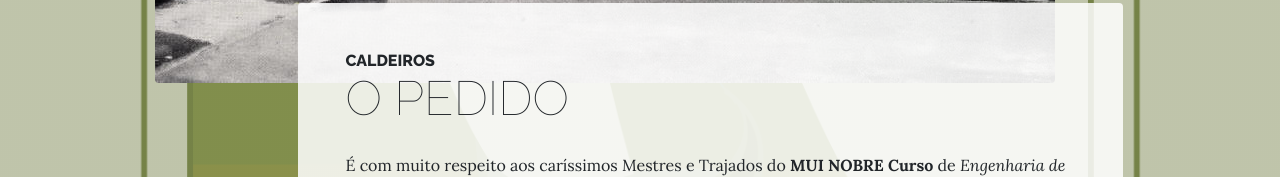
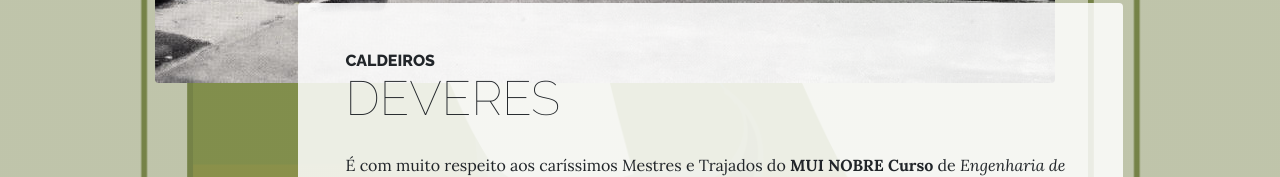
Before and after one commit to flisadora/flisadora.github.io, a website: page about.html in a window 1280 px wide. Shown: the part 972-1149 px from the top of the page. Drawn offline with Linux system fonts and the light colour scheme.

Commit message:
changes in About.html

```diff
--- a/about.html
+++ b/about.html
@@ -63,7 +63,7 @@
               <div class="bg-faded rounded p-5">
                 <h2 class="section-heading mb-4">
                   <span class="section-heading-upper">Caldeiros</span>
-                  <span class="section-heading-lower">O Pedido</span>
+                  <span class="section-heading-lower">Deveres</span>
                 </h2>
                 <p>É com muito respeito aos caríssimos Mestres e Trajados do <b>MUI NOBRE Curso</b> de <i>Engenharia de Informática</i> que essa Lama <i>(Isadora Loredo)</i> vem por meio deste fazer o pedido oficial à muito estimada <b>Moça Rafala</b> para ser sua Patroa.</p>
                 <p class="mb-0">Pedindo a essa estimada Moça que me instrua, recupere, trate, recicle e oriente para a vida académica. Sabendo que esse é um papel vital para a minha integração como Lama, bem como para a descoberta do novo meio em que me encontro.</p>
```
